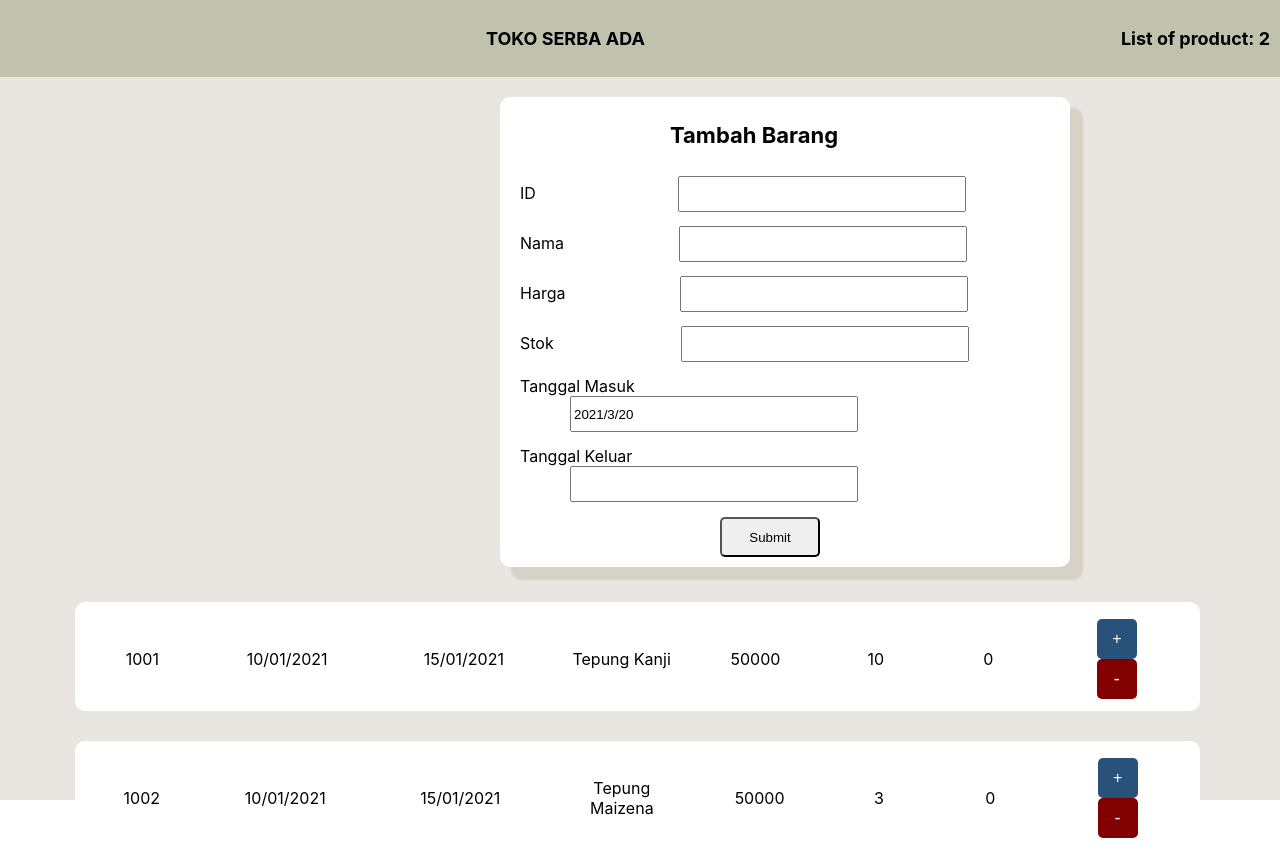
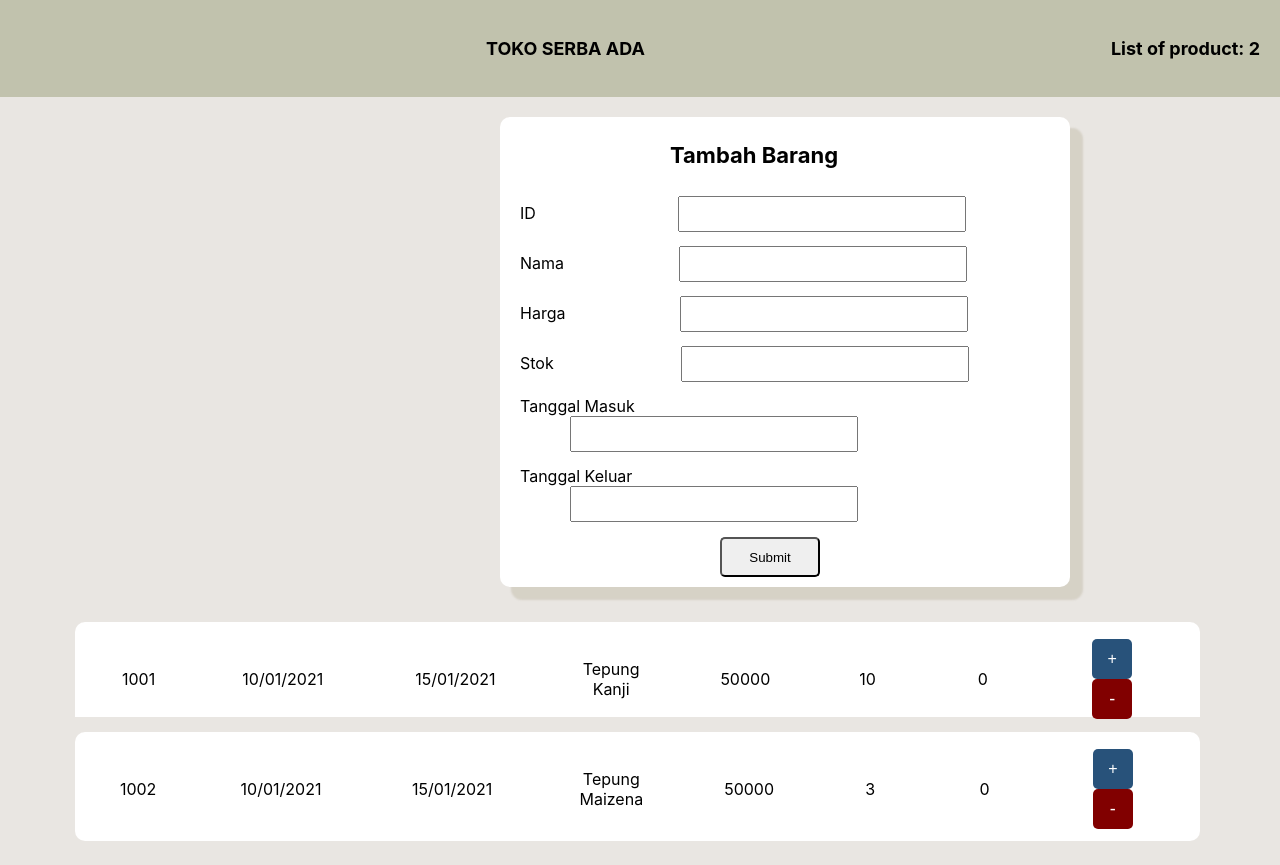
Before and after one commit to CandiceAriel/toko, a React (Create React App) app: page / in a window 1280 px wide. After the commit the page ends 841 px from the top, so only its background shows below. Built offline with nearby package versions, Linux system fonts and the light colour scheme.

Commit message:
check duplicate input

```diff
--- a/src/AddBarang.js
+++ b/src/AddBarang.js
@@ -7,8 +7,11 @@ const AddBarang = () => {
     const [nama,setNama] = useState('');
     const [harga,setHarga] = useState('');
     const [stok,setStok] = useState('');
+    const [newStok, setStokBaru] = useState('');
     const [tglMasuk,setMasuk] = useState('');
     const [tglKeluar,setKeluar] = useState('');
+    const [count,setCount] = useState(0);
+
     const [barang,setBarang] = useContext(BarangContext)
 
     const updateID = e => {
@@ -27,7 +30,7 @@ const AddBarang = () => {
         setStok(e.target.value);
     }
     const updateMasuk = e => {
-        setMasuk(Date().toLocaleString());
+        setMasuk(e.target.value);
     }
     const updateKeluar = e => {
         setKeluar(e.target.value);
@@ -38,9 +41,15 @@ const AddBarang = () => {
         const existingIndex = barang.findIndex((barang) => barang.id === id);
 
         if(existingIndex >= 0){
-            alert('gagal')
-        } else setBarang(prevBarang => [...prevBarang,{id: id,nama: nama,harga: harga, stok: stok}])
+            const sama = barang.findIndex((barang) => barang.id === id)
+            setStok(sama.stok)
+            alert (stok)
+        } else setBarang(prevBarang => [...prevBarang,{id: id,tglMasuk: tglMasuk,tglKeluar: tglKeluar,nama: nama,harga: harga, stok: stok}])
+    }
 
+    const tambahStok =() => {
+        setCount(count+1)
+        setStok(stok +1)
     }
 
 
@@ -58,10 +67,10 @@ const AddBarang = () => {
                 <label>Harga<input type="number"  className="inputHarga" value={harga} onChange={updateHarga}/></label>
             </div>
             <div>
-                <label>Stok<input typw="number"  className="inputStok" value={stok} onChange={updateStok}/></label><br></br>
+                <label>Stok<input type="number"  className="inputStok" value={stok} onChange={updateStok}/></label><br></br>
             </div>
             <div className="inputMasuk">
-                <label>Tanggal Masuk<input type="text" value={new Date().getFullYear() + '/' + (new Date().getMonth() + 1) + '/' + new Date().getDate()} onChange={updateMasuk}/></label><br></br>
+                <label>Tanggal Masuk<input type="text" value={tglMasuk} onChange={updateMasuk}/></label><br></br>
             </div>
             <div className="inputKeluar"><label>Tanggal Keluar<input type="text" name="stok" value={tglKeluar} onChange={updateKeluar}/></label><br></br>
                 <input type="submit" value="Submit" className="btn" />
--- a/src/App.css
+++ b/src/App.css
@@ -9,4 +9,5 @@
 body{
   padding: 0;
   margin: 0;
+  background-color:#E9E6E2;
 }
--- a/src/style/Barang.scss
+++ b/src/style/Barang.scss
@@ -4,13 +4,13 @@
 
 .container{
     padding: 15px;
-   // border-bottom: 1px solid black;
+    height: 10vh;
+    background-color:#E9E6E2;
 
     table{
         width: 90%;
         height: 100%;
-        padding: 10px 10px 5px 10px;
-        border: 1px;
+        padding: 10px 15px 5px 5px;
         background-color: white;
         box-shadow: 3px solid whitesmoke;
         border-radius: 10px;
@@ -19,7 +19,7 @@
     }
 
     td{
-        padding: 5px 15px;
+        padding: 5px 20px;
         margin: 0px;
         width: 40px;
         //border-bottom: 1px solid black;
--- a/src/style/NavHeader.scss
+++ b/src/style/NavHeader.scss
@@ -5,7 +5,7 @@
 }
 
 header{
-    padding: 10px;
+    padding: 20px;
     justify-content: space-between;
     margin-bottom: 10px;
     background: #C1C2AD;
```
Also changed, not shown: src/ListBarang.js (line endings or trailing spaces).
